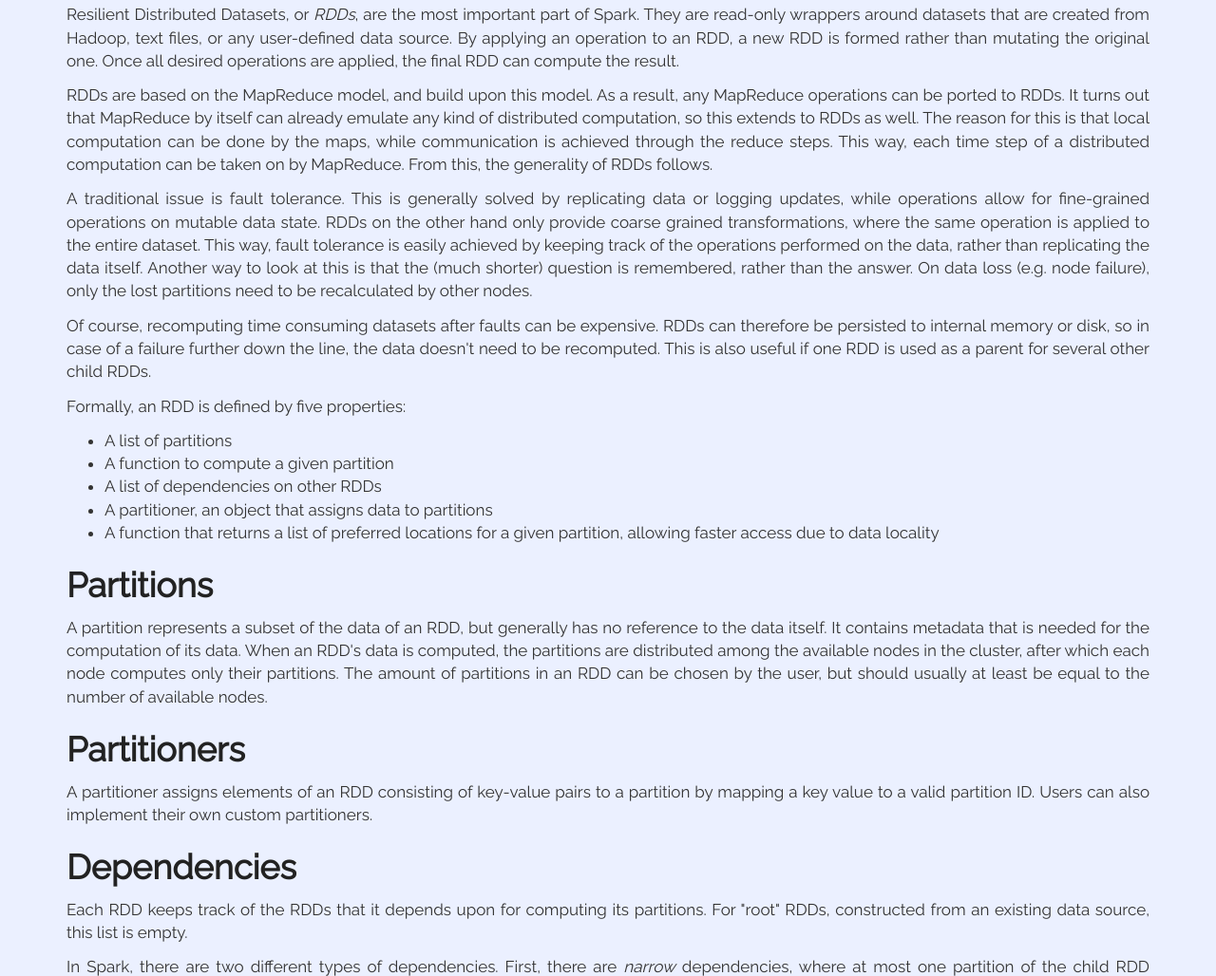
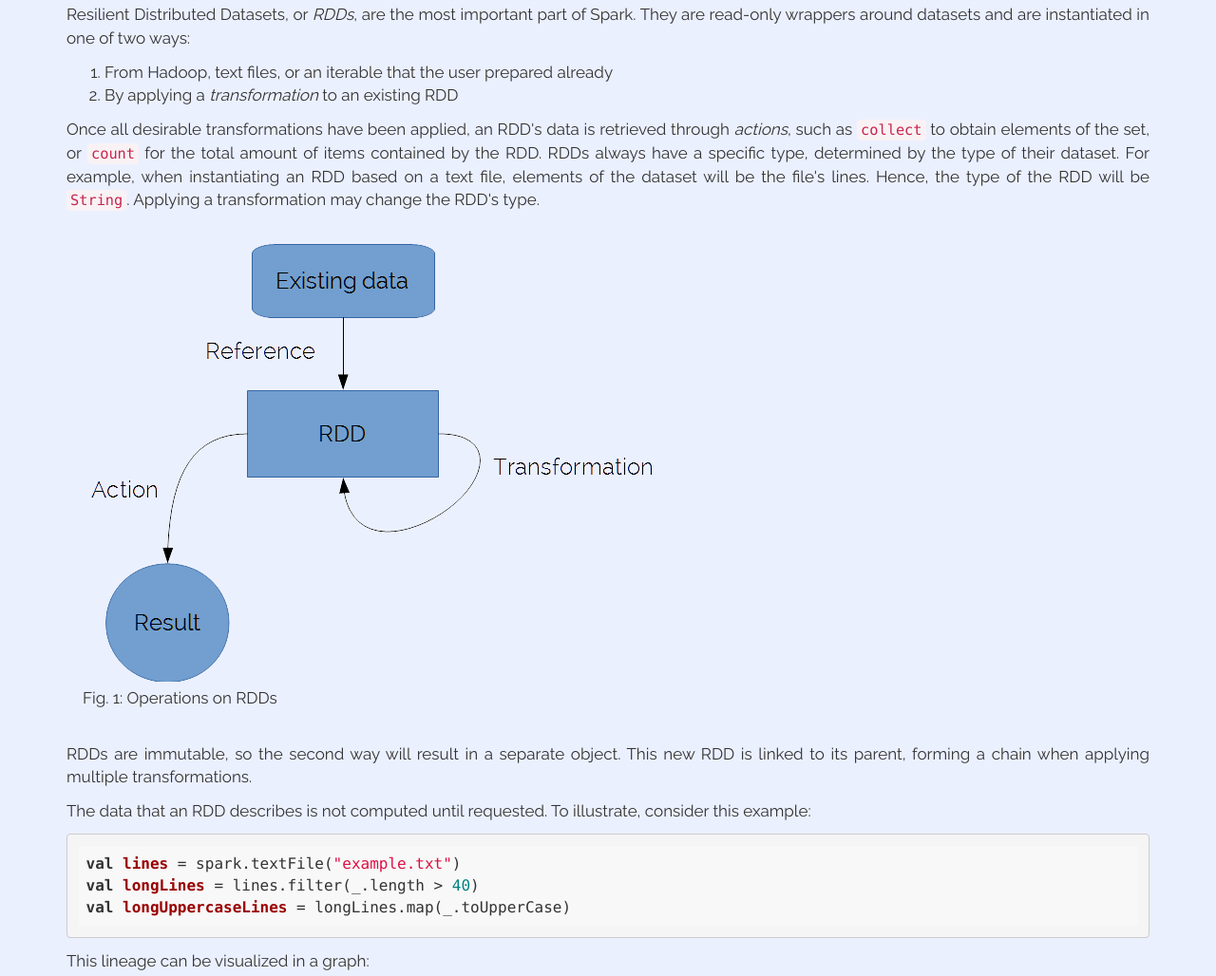
Before and after one commit to bvangraafeiland/spark-decoded, a website: page article/public/index.html in a window 1280 px wide. Shown: the part 855-1883 px from the top of the page at 95% size. Drawn offline with Linux system fonts and the light colour scheme; a web font is replaced by a local one.

Commit message:
started adding images to concepts section

```diff
--- a/article/less/main.less
+++ b/article/less/main.less
@@ -26,6 +26,17 @@
 
 }
 
+figure {
+    margin: 2em 1em;
+    counter-increment: figures;
+    figcaption {
+        margin-top: 5px;
+        &:before {
+            content: 'Fig. ' counter(figures) ': ';
+        }
+    }
+}
+
 pre code {
     white-space: pre;
     word-wrap: normal;
--- a/article/public/index.html
+++ b/article/public/index.html
@@ -32,10 +32,30 @@
         <h1>Concepts</h1>
 
         <h2>Resilient Distributed Datasets</h2>
-        <p>Resilient Distributed Datasets, or <em>RDDs</em>, are the most important part of Spark. They are read-only wrappers around datasets that are created from Hadoop, text files, or any user-defined data source. By applying an operation to an RDD, a new RDD is formed rather than mutating the original one. Once all desired operations are applied, the final RDD can compute the result.</p>
+        <p>Resilient Distributed Datasets, or <em>RDDs</em>, are the most important part of Spark. They are read-only wrappers around datasets and are instantiated in one of two ways:
+        <ol>
+            <li>From Hadoop, text files, or an iterable that the user prepared already</li>
+            <li>By applying a <em>transformation</em> to an existing RDD</li>
+        </ol>
+        Once all desirable transformations have been applied, an RDD's data is retrieved through <em>actions</em>, such as <code>collect</code> to obtain elements of the set, or <code>count</code> for the total amount of items contained by the RDD. RDDs always have a specific type, determined by the type of their dataset. For example, when instantiating an RDD based on a text file, elements of the dataset will be the file's lines. Hence, the type of the RDD will be <code>String</code>. Applying a transformation may change the RDD's type.
+        <figure><img src="img/rdd_overview.png" alt=""><figcaption>Operations on RDDs</figcaption></figure>
+        <p>RDDs are immutable, so the second way will result in a separate object. This new RDD is linked to its parent, forming a chain when applying multiple transformations.</p>
+        <p>The data that an RDD describes is not computed until requested. To illustrate, consider this example:</p>
+        <pre><code class="scala">val lines = spark.textFile("example.txt")
+val longLines = lines.filter(_.length > 40)
+val longUppercaseLines = longLines.map(_.toUpperCase)
+</code></pre>
+        <p>This lineage can be visualized in a graph:<figure><img src="img/rdd_example_1.png" class="img-responsive" alt=""><figcaption>As transformations are applied, new RDDs are created every time.</figcaption></figure></p>
+        <p>So far, no computations have been made yet, so size of the input file has no effect on execution time. The <code>lines</code> RDD merely has a pointer to a text file, and the subsequent RDDs know what operation needs to be applied to their parent's data in order to return their own data. This data can then be collected like this:</p>
+        <pre><code class="scala">val result = longUppercaseLines.collect()</code></pre>
+        <p>When computing data, Spark spreads the workload over available worker nodes on the cluster. The desired amount of parallelism is indicated by the user, and the RDD's data is spread over this amount of <em>partitions</em>. The driver node then sends a task to each worker to independently compute part of the dataset by applying the given transformation to its assigned partition, and returns the results to the driver node. The driver node can then handle all received data accordingly.
+        <figure>
+            <img src="img/cluster_graph.png" alt="">
+            <figcaption>Driver and worker node interaction.</figcaption>
+        </figure></p>
         <p>RDDs are based on the MapReduce model, and build upon this model. As a result, any MapReduce operations can be ported to RDDs. It turns out that MapReduce by itself can already emulate any kind of distributed computation, so this extends to RDDs as well. The reason for this is that local computation can be done by the maps, while communication is achieved through the reduce steps. This way, each time step of a distributed computation can be taken on by MapReduce. From this, the generality of RDDs follows.</p>
         <p>A traditional issue is fault tolerance. This is generally solved by replicating data or logging updates, while operations allow for fine-grained operations on mutable data state. RDDs on the other hand only provide coarse grained transformations, where the same operation is applied to the entire dataset. This way, fault tolerance is easily achieved by keeping track of the operations performed on the data, rather than replicating the data itself. Another way to look at this is that the (much shorter) question is remembered, rather than the answer. On data loss (e.g. node failure), only the lost partitions need to be recalculated by other nodes.</p>
-        <p>Of course, recomputing time consuming datasets after faults can be expensive. RDDs can therefore be persisted to internal memory or disk, so in case of a failure further down the line, the data doesn't need to be recomputed. This is also useful if one RDD is used as a parent for several other child RDDs.</p>
+        <p>Of course, recomputing large datasets after faults can be expensive. RDDs can therefore be persisted (cached) to internal memory or disk, so in case of a failure further down the line, the data doesn't need to be recomputed. This is also useful if one RDD is used as a parent for several other child RDDs. Like with transformations, an RDD only needs to be marked to be persisted, which doesn't do anything by itself. However, the next time its data is computed, it will be persisted for future use.</p>
         <p>Formally, an RDD is defined by five properties:</p>
         <ul>
             <li>A list of partitions</li>
@@ -46,10 +66,18 @@
         </ul>
 
         <h2>Partitions</h2>
-        <p>A partition represents a subset of the data of an RDD, but generally has no reference to the data itself. It contains metadata that is needed for the computation of its data. When an RDD's data is computed, the partitions are distributed among the available nodes in the cluster, after which each node computes only their partitions. The amount of partitions in an RDD can be chosen by the user, but should usually at least be equal to the number of available nodes.</p>
+        <!-- todo? -->
+        <p>A partition represents a subset of the data of an RDD, but generally has no reference to the data itself. It contains metadata that is needed for the computation of its data. When an RDD's data is computed, the partitions are distributed among the available nodes in the cluster, after which each node computes only their partitions. The amount of partitions in an RDD can be chosen by the user, but should be equal to the number of available nodes.</p>
 
         <h2>Partitioners</h2>
-        <p>A partitioner assigns elements of an RDD consisting of key-value pairs to a partition by mapping a key value to a valid partition ID. Users can also implement their own custom partitioners.</p>
+        <p>An RDD obtained by applying the <em>map</em> transformation (applying a function to each element of the dataset) has a tuple as its type if the map function returns a tuple. This is referred to as a <em>key-value RDD</em>, where each tuple is considered a key-value pair. A partitioner assigns elements of such an RDD to a partition by transforming a key to a valid partition ID. Spark includes some partitioners by default, but users can also implement their own custom partitioners.
+        <figure>
+            <img src="img/partitioner.png" alt="">
+            <figcaption>The transformation of a key to a partition</figcaption>
+        </figure></p>
+        <p>One reason for having a partitioner on an RDD is that it results in elements with the same key being assigned to the same partition. This means a single node has all elements required for operations such as <em>group by key</em>, which collects all values per key into an array, or <em>reduce by key</em>, which merges all values per key into a single value using a given reduce function.</p>
+        <p>Another benefit of using a partitioner is that it rebalances the amount of data over the partitions. Partition imbalance may occur after applying a filter transformation.</p>
+        <p>A major drawback of repartitioning however, is that the entire dataset needs to be computed in order to obtain the keys to feed to the partitioner.</p>
 
         <h2>Dependencies</h2>
         <p>Each RDD keeps track of the RDDs that it depends upon for computing its partitions. For "root" RDDs, constructed from an existing data source, this list is empty.</p>
@@ -75,7 +103,7 @@
         <pre><code class="scala">def this(parent: RDD[_]) = this(parent.context, Seq(new OneToOneDependency(parent)))</code></pre>
         <p>The <code>partitions</code> and <code>dependencies</code> properties are computed only the first time they are needed, then saved on a variable, allowing for a time-consuming computation. Subclasses need to implement <code>getPartitions</code>. For dependencies this is optional, since the value passed in the constructor is used by default.</p>
         <p>The <code>preferredLocations</code> method is left out in this implementation, because threads are used instead of true distribution. A partitioner can only be applied to key-value RDDs (i.e. RDDs where elements of the dataset are tuples, and the key-value relation is represented by the tuple) so we make it optional and leaving it off by default, using <code>Option</code>. Subclasses needing a partitioner can override this property.</p>
-        <p>To be able to distinguish between different RDDs, an incrementing ID is obtained from the context and assigned to the RDD"</p>
+        <p>To be able to distinguish between different RDDs, an incrementing ID is obtained from the context and assigned to the RDD:</p>
         <pre><code class="scala">val id = context.newRddId()</code></pre>
         <p>The <code>compute</code> method is left for the subclass to implement, as this method is what separates different types of RDDs. To allow for persisting/caching the RDD's data, preventing recomputation at the cost of memory, we also add a <code>persist</code> method to <code>RDD</code>. After persisting, we want the <code>compute</code> method to run at most one time. On subsequent calls, the cached data should be returned instead. For this, we define a wrapper method, <code>iterator</code> and set the visibility of <code>compute</code> to <code>protected</code>.</p>
         <pre><code class="scala">final def iterator(partition: Partition): Iterator[T] =
```
Also changed, not shown: article/public/css/main.css, article/public/img/cluster_graph.png (added), article/public/img/partitioner.png (added), article/public/img/rdd_example_1.png (added), article/public/img/rdd_overview.png (added), 1 other file.
